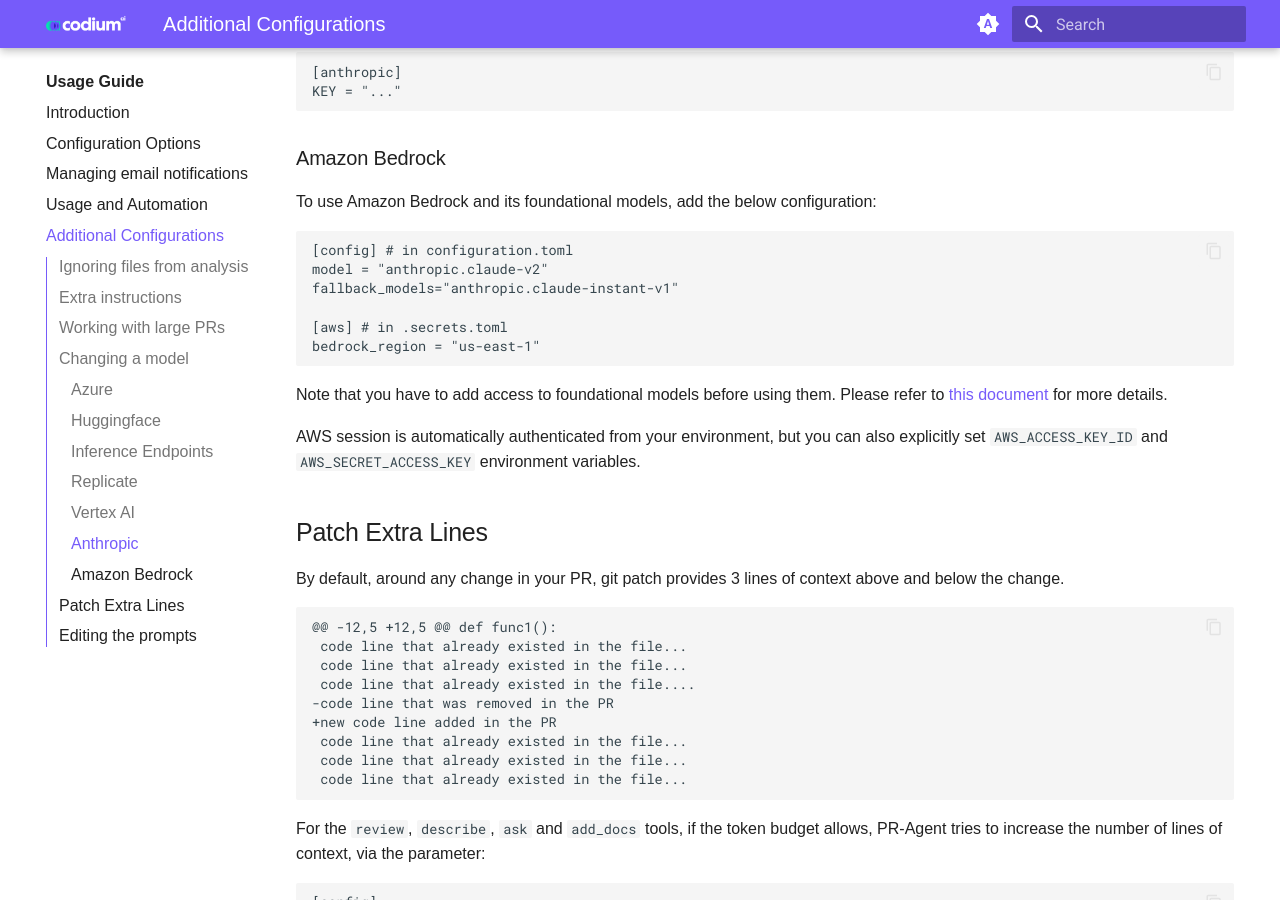
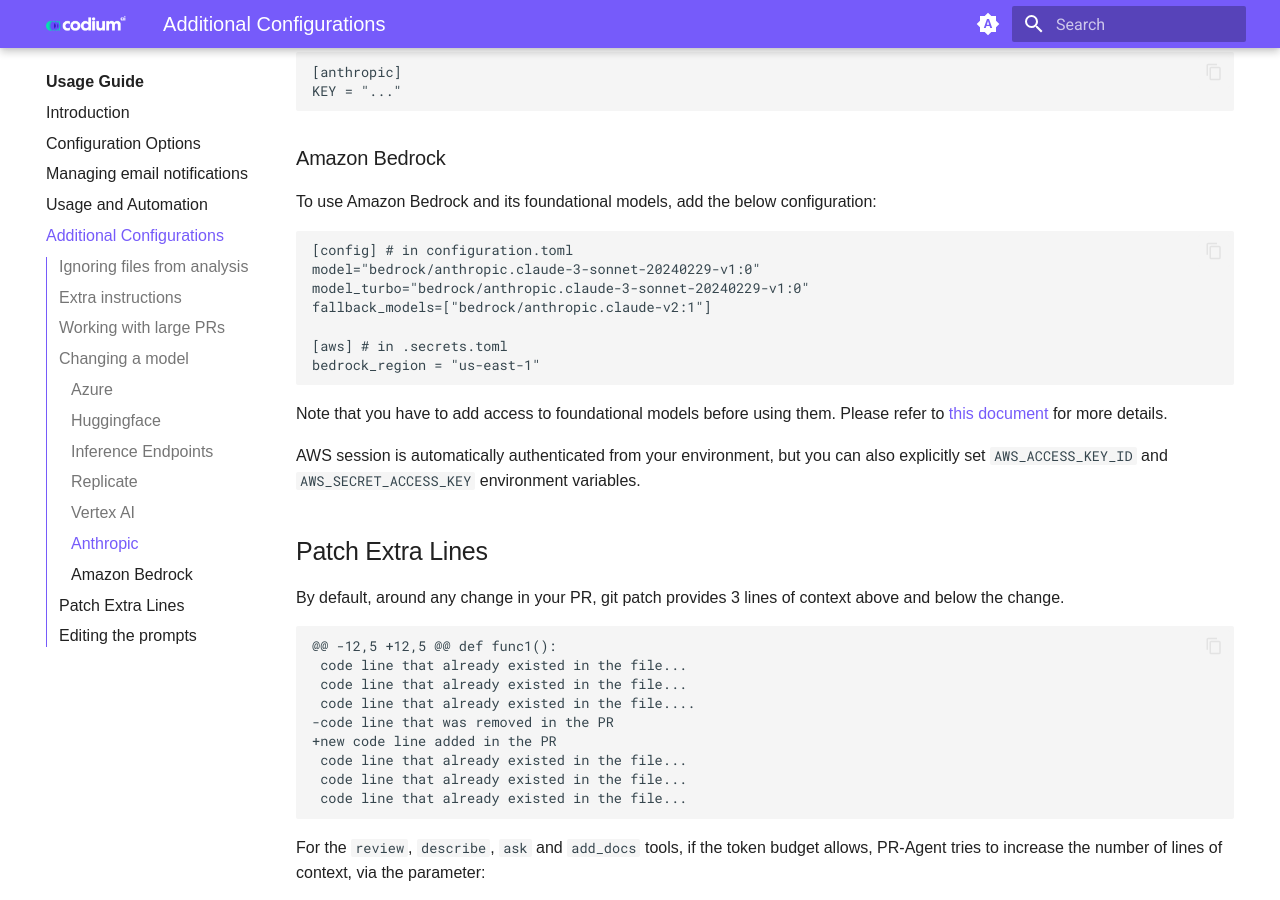
Before and after one commit to Codium-ai/pr-agent, an MkDocs documentation site: the page built from docs/docs/usage-guide/additional_configurations.md, in a window 1280 px wide and 900 px high, scrolled down 3591 px. Built offline with MkDocs 1.6.1 and Material for MkDocs 9.7.7, drawn with Linux system fonts in a browser that asks for light colours.

Commit message:
update docs

````diff
--- a/docs/docs/usage-guide/additional_configurations.md
+++ b/docs/docs/usage-guide/additional_configurations.md
@@ -162,8 +162,9 @@
 
 ```
 [config] # in configuration.toml
-model = "anthropic.claude-v2"
-fallback_models="anthropic.claude-instant-v1"
+model="bedrock/anthropic.claude-3-sonnet-20240229-v1:0"
+model_turbo="bedrock/anthropic.claude-3-sonnet-20240229-v1:0"
+fallback_models=["bedrock/anthropic.claude-v2:1"]
 
 [aws] # in .secrets.toml
 bedrock_region = "us-east-1"
````
